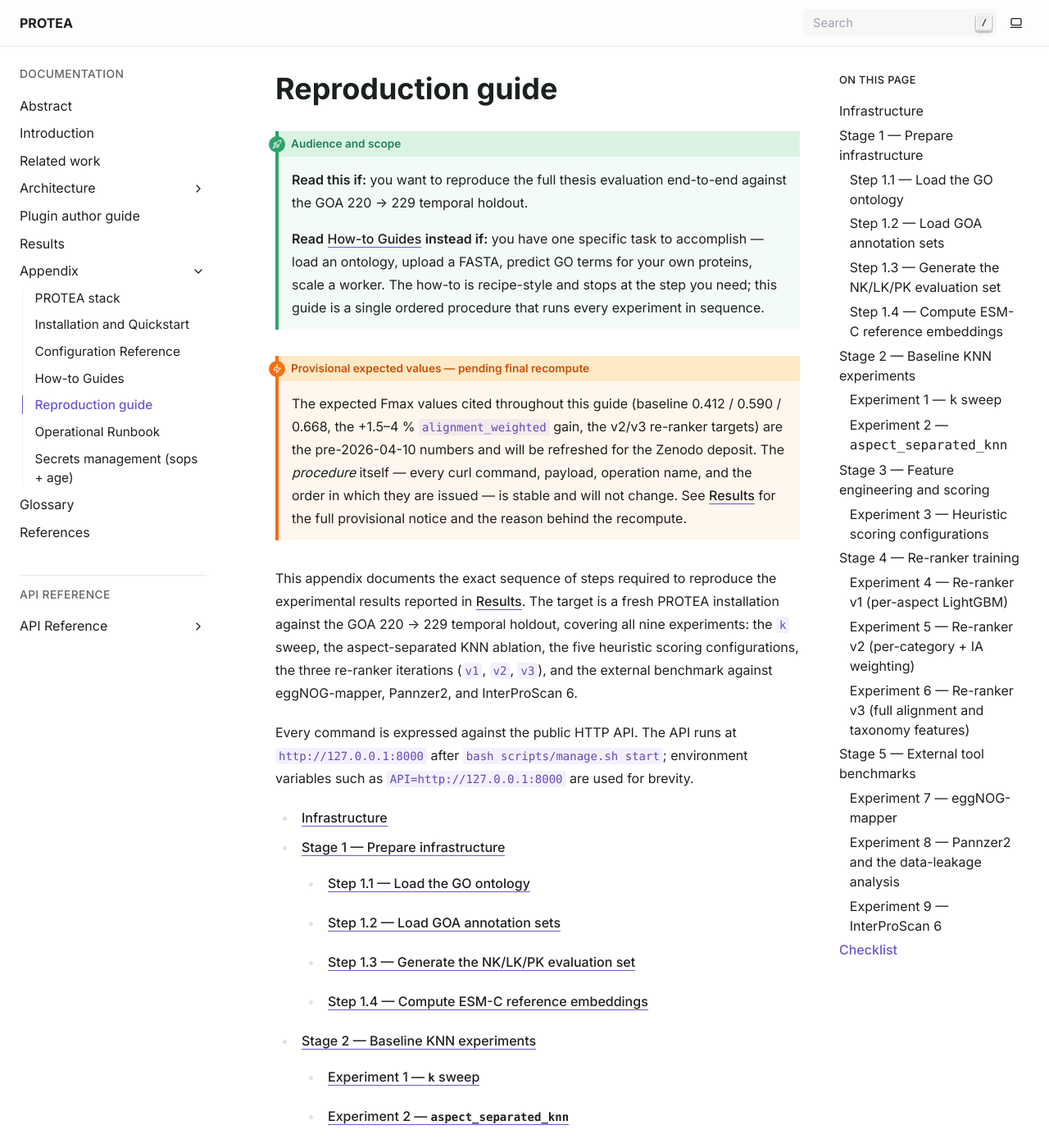
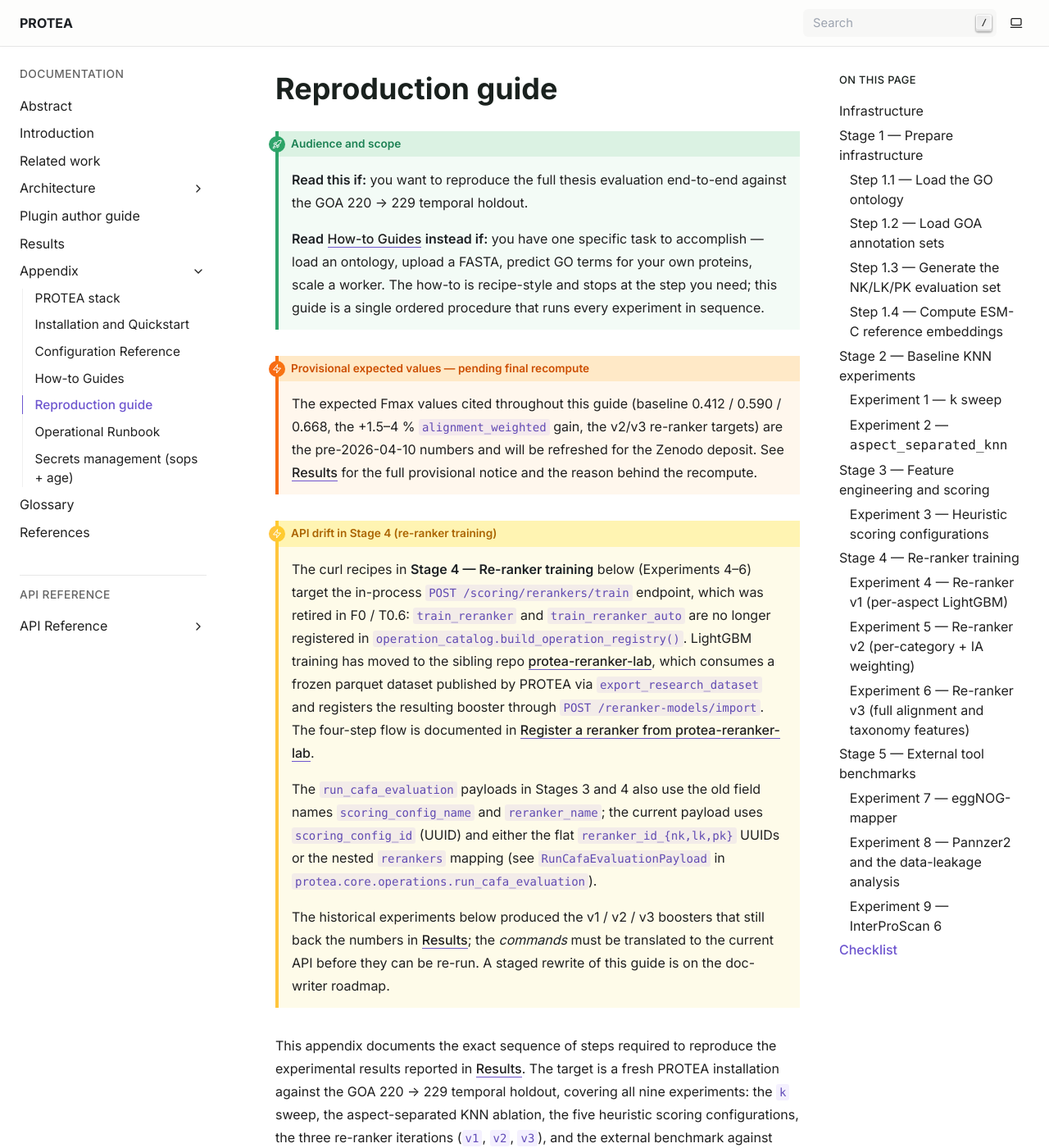
Before and after one commit to frapercan/PROTEA, a Sphinx documentation site: the page built from docs/source/appendix/reproduction_guide.rst, in a window 1280 px wide and 1400 px high. Shown: the whole window at 82% size. Built offline with Sphinx 7.4.7, drawn with Linux system fonts in a browser that asks for light colours.

Commit message:
docs(reproduction): flag API drift in Stage 4 re-ranker training
The reproduction guide opens with a "Provisional expected values"
admonition that promises the *procedure* is "stable and will not
change". That claim is no longer true: Stage 4 (Experiments 4–6)
is built around two endpoints that have either been retired or
significantly changed since the F0 / T0.6 cleanup.

Drift inventory:

1. `POST /scoring/rerankers/train` — endpoint deleted. The
   `train_reranker` and `train_reranker_auto` operations are no
   longer registered in `operation_catalog`; the route does not
   exist on `routers/scoring.py`. Training has moved to
   `protea-reranker-lab`, with a four-step flow documented under
   `:ref:`howto-register-reranker``.

2. `POST /annotations/evaluation-sets/{id}/run` payload field
   names: the guide uses `scoring_config_name` and `reranker_name`
   (which were the old fields when training was in-process). Today
   `RunCafaEvaluationPayload` (in
   `protea/core/operations/run_cafa_evaluation.py:45-71`) accepts
   `scoring_config_id` (UUID) and either flat
   `reranker_id_{nk,lk,pk}` UUIDs or a nested `rerankers` mapping.

Rather than rewrite Stage 4 in this slice (a substantial procedure
change), this PR documents the drift via a new `caution` admonition
just under the existing provisional-values one. Readers attempting
to reproduce experiments 4–6 today are now warned upfront and
redirected at the current `Register a reranker` how-to. The
admonition also softens the "stable and will not change" promise on
the surrounding admonition by removing that sentence — the curl
commands on this page are not yet stable.

A staged rewrite of Stage 4 to use the lab workflow is queued for a
subsequent doc-writer turn.

`sphinx-build -W --keep-going -b html docs/source` succeeds with zero
warnings.

```diff
--- a/docs/source/appendix/reproduction_guide.rst
+++ b/docs/source/appendix/reproduction_guide.rst
@@ -19,10 +19,36 @@ Reproduction guide
    The expected Fmax values cited throughout this guide (baseline
    0.412 / 0.590 / 0.668, the +1.5–4 % ``alignment_weighted`` gain, the v2/v3
    re-ranker targets) are the pre-2026-04-10 numbers and will be refreshed
-   for the Zenodo deposit. The *procedure* itself — every curl command,
-   payload, operation name, and the order in which they are issued — is
-   stable and will not change. See :doc:`/results` for the full provisional
+   for the Zenodo deposit. See :doc:`/results` for the full provisional
    notice and the reason behind the recompute.
+
+.. admonition:: API drift in Stage 4 (re-ranker training)
+   :class: caution
+
+   The curl recipes in **Stage 4 — Re-ranker training** below (Experiments
+   4–6) target the in-process ``POST /scoring/rerankers/train`` endpoint,
+   which was retired in F0 / T0.6: ``train_reranker`` and
+   ``train_reranker_auto`` are no longer registered in
+   ``operation_catalog.build_operation_registry()``. LightGBM training has
+   moved to the sibling repo
+   `protea-reranker-lab <https://github.com/frapercan/protea-reranker-lab>`_,
+   which consumes a frozen parquet dataset published by PROTEA via
+   ``export_research_dataset`` and registers the resulting booster through
+   ``POST /reranker-models/import``. The four-step flow is documented in
+   :ref:`Register a reranker from protea-reranker-lab
+   <howto-register-reranker>`.
+
+   The ``run_cafa_evaluation`` payloads in Stages 3 and 4 also use the old
+   field names ``scoring_config_name`` and ``reranker_name``; the current
+   payload uses ``scoring_config_id`` (UUID) and either the flat
+   ``reranker_id_{nk,lk,pk}`` UUIDs or the nested ``rerankers`` mapping
+   (see :class:`RunCafaEvaluationPayload` in
+   :mod:`protea.core.operations.run_cafa_evaluation`).
+
+   The historical experiments below produced the v1 / v2 / v3 boosters that
+   still back the numbers in :doc:`/results`; the *commands* must be
+   translated to the current API before they can be re-run. A staged
+   rewrite of this guide is on the doc-writer roadmap.
 
 This appendix documents the exact sequence of steps required to reproduce the
 experimental results reported in :doc:`../results`. The target is a fresh
```
